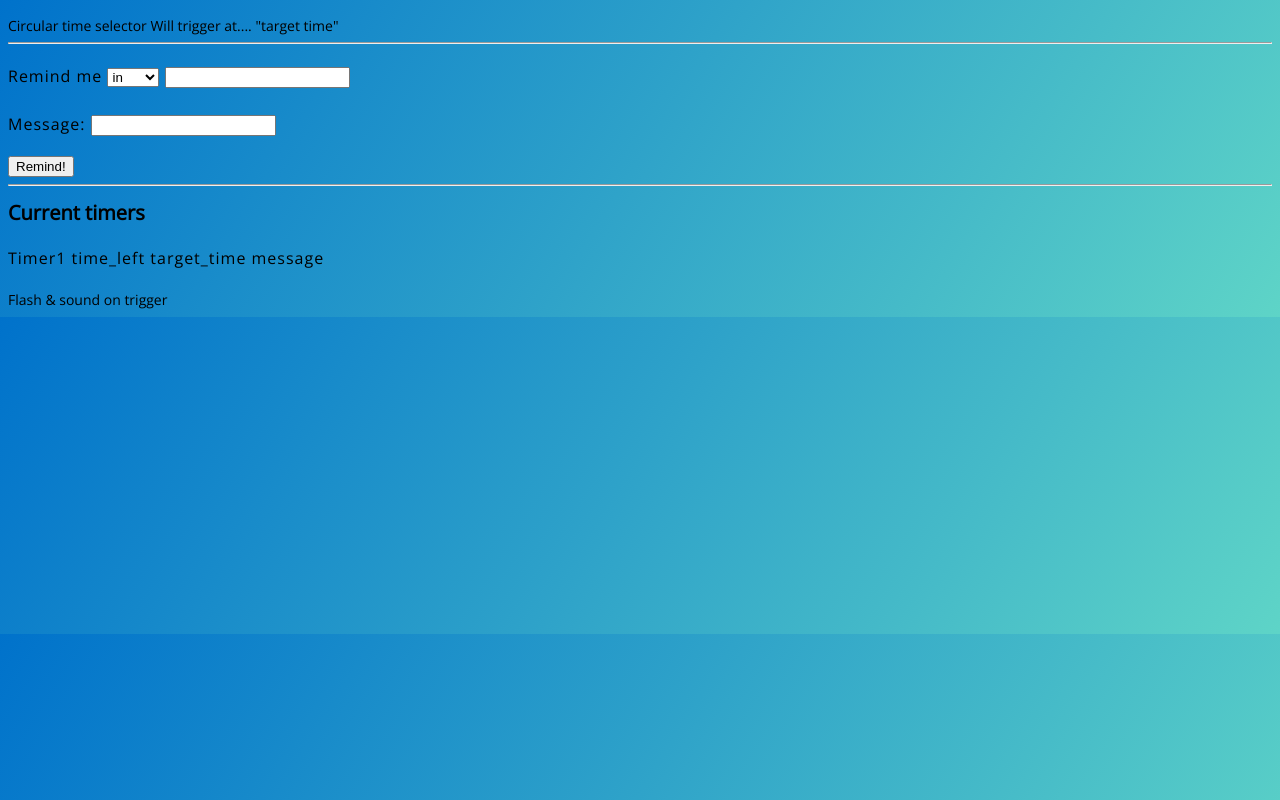
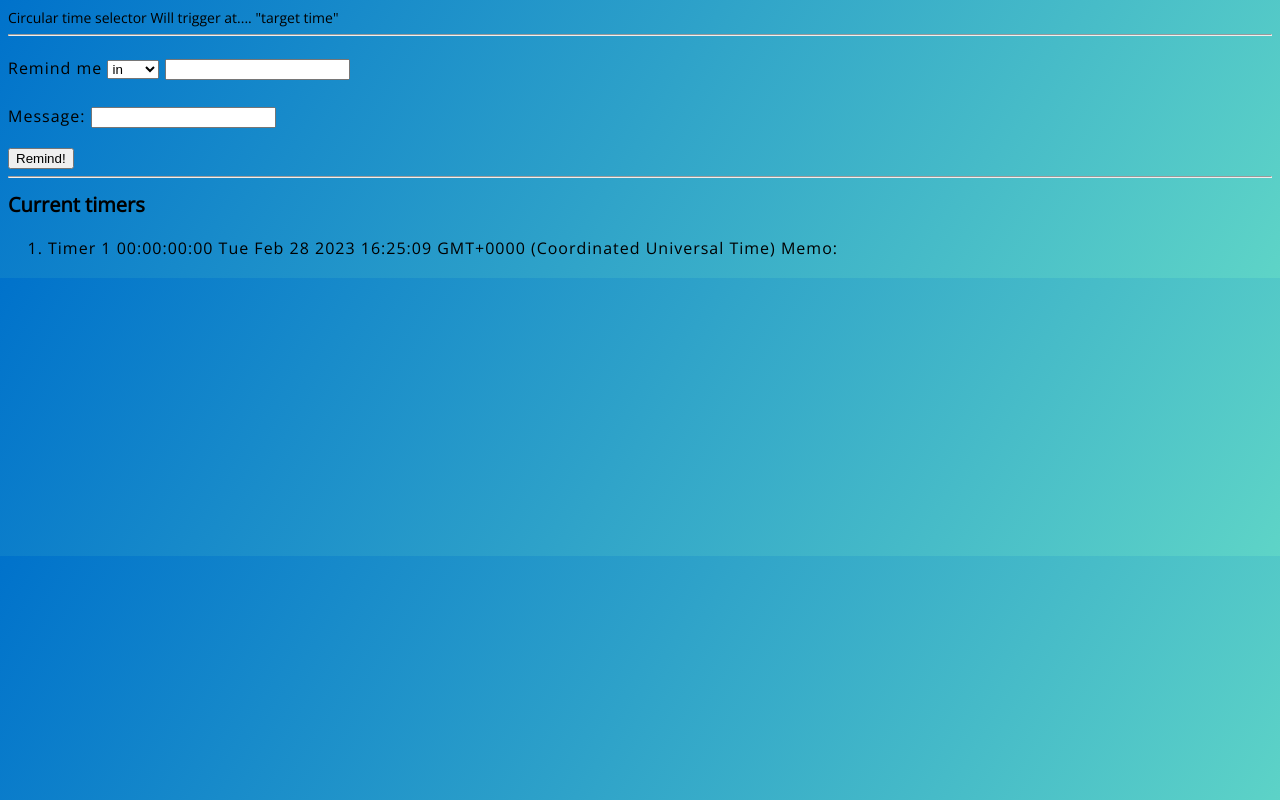
Before and after one commit to Chevron9/rembud, a plain HTML site: page index.html in a window 1280 px wide. Both pictures are taken after a click on the button "Remind!". Drawn offline with nearby package versions, Linux system fonts and the light colour scheme.

Commit message:
added dynamic DOM

```diff
--- a/index.html
+++ b/index.html
@@ -6,10 +6,8 @@
     <link href="http://fonts.googleapis.com/css?family=Open+Sans" rel="stylesheet" type="text/css">
     <link href="styles/style.css" rel="stylesheet" type="text/css">
     <script type="module" src="scripts/main.js"></script>
-
   </head>
   <body>
-    <Target time></p>
     Circular time selector
     Will trigger at.... "target time"
     <hr class="solid">
@@ -27,8 +25,7 @@
     <button id="remindbtn">Remind!</button>
     <hr class="solid">
     <h1>Current timers</h1>
-    <p id="timer1">Timer1 time_left target_time message</p>
-    Flash & sound on trigger
+    <ol id="timerlist"></ol>
 
   </body>
 </html>
--- a/scripts/main.js
+++ b/scripts/main.js
@@ -7,9 +7,10 @@ const remindButton = document.getElementById('remindbtn');
 const duration = document.getElementById("remind_input");
 const message_field = document.getElementById("message_field");
 const reminder_mode = document.getElementById("timer_mode");
+const UItimer_list = document.getElementById("timerlist")
 
 //dynamic UI
-let timer1 = document.getElementById("timer1");
+
 //---
 
 var alert_sfx = new Audio('sfx/alert.wav');
@@ -59,14 +60,23 @@ function start_timer(timer_duration, start,message) {
   //add timer ui
   //add list entry that can be updated by update display, assign it as proerty
   //to the timer object
+  const new_li = document.createElement("li")
+  const entry = construct_list_entry(new_timer)
+  new_li.innerText = entry
+  UItimer_list.appendChild(new_li)
+  new_timer.node = new_li
 }
 
 function update_displays() {
   for (let timer of timers){
+    let entry = construct_list_entry(timer)
+    timer.node.innerText = entry
+  }
+}
 
-  }
-  display_time = msToTime(time_left)
-  timer1.innerHTML = "Timer 1 "+display_time+" target_time "+message
+function construct_list_entry(timer) {
+  var timer_num = timers.indexOf(timer) + 1
+  return `Timer ${timer_num} ${timer.countdown_view}`
 }
 
 Clock_beat.onmessage = (event) => {
@@ -85,6 +95,8 @@ function update_tick(clock_now) {
     if (time_left < 0){
       timer.end_timer(alert_sfx)
       //delete timer from timers
+      const t = timers.indexOf(timer)
+      timers.splice(t,1)
     } else {
         console.log(time_left)
     }
--- a/scripts/modules/timer.mjs
+++ b/scripts/modules/timer.mjs
@@ -1,3 +1,5 @@
+import { msToTime, convert_to_ms } from "./dateutils.mjs";
+
 class Timer {
 
     constructor(duration, start, message) {
@@ -9,11 +11,13 @@ class Timer {
         console.log(`Timer ends at ${this.end}`)
         this.end_date = new Date(this.end)
         console.log(`${this.end_date}`)
+
+        this.time_left = duration
     }
 
     end_timer(sfx){
         //reset, cleanup etc
-        notify(sfx)
+        this.notify(sfx)
     }
 
     reset_title(){
@@ -23,8 +27,17 @@ class Timer {
     notify(sfx) {
         sfx.play();
         document.title = "alert!"
-        setTimeout(reset_title,1000*10)
+        setTimeout(this.reset_title,1000*10)
         alert(this.message)
+    }
+
+    update_time_left() {
+        this.time_left = this.end - Date.now()
+    }
+
+    get countdown_view() {
+        this.update_time_left()
+        return `${msToTime(this.time_left)} ${this.end_date} Memo: ${this.message}`
     }
 }
 
```
